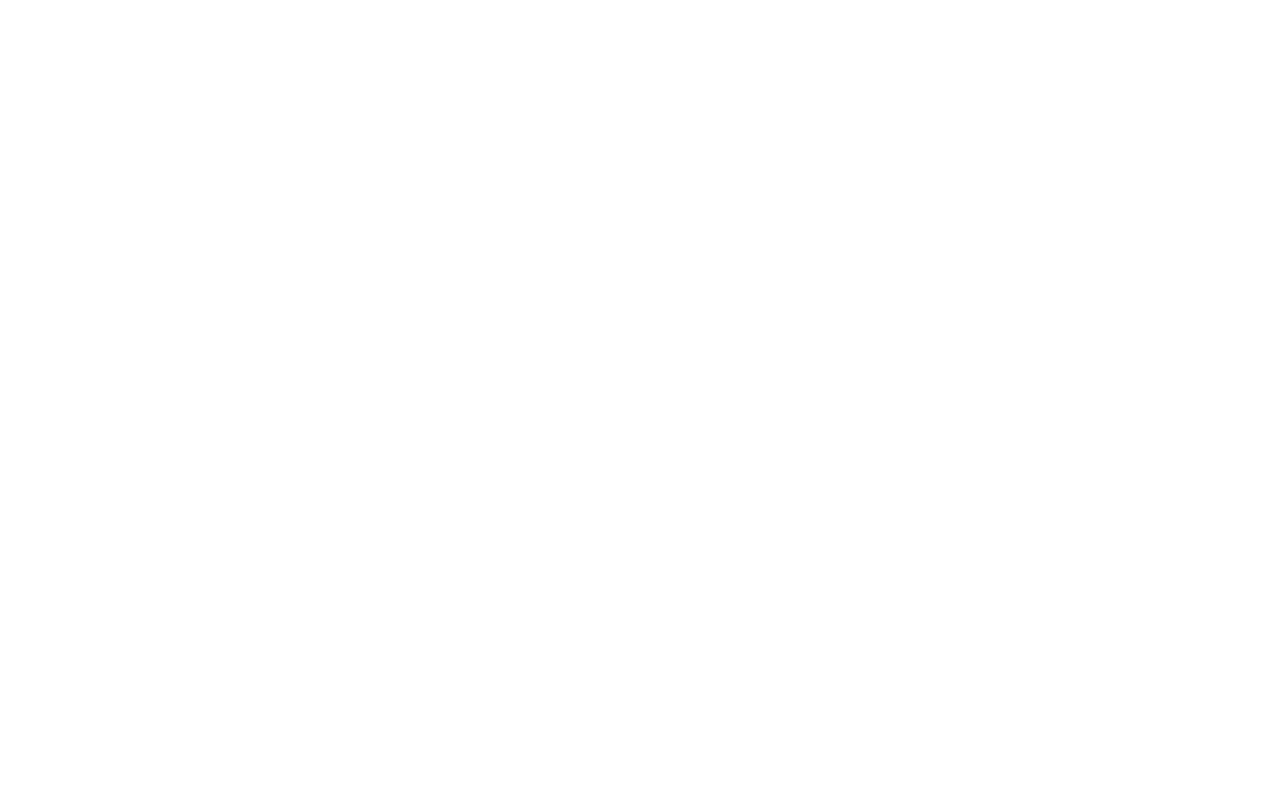
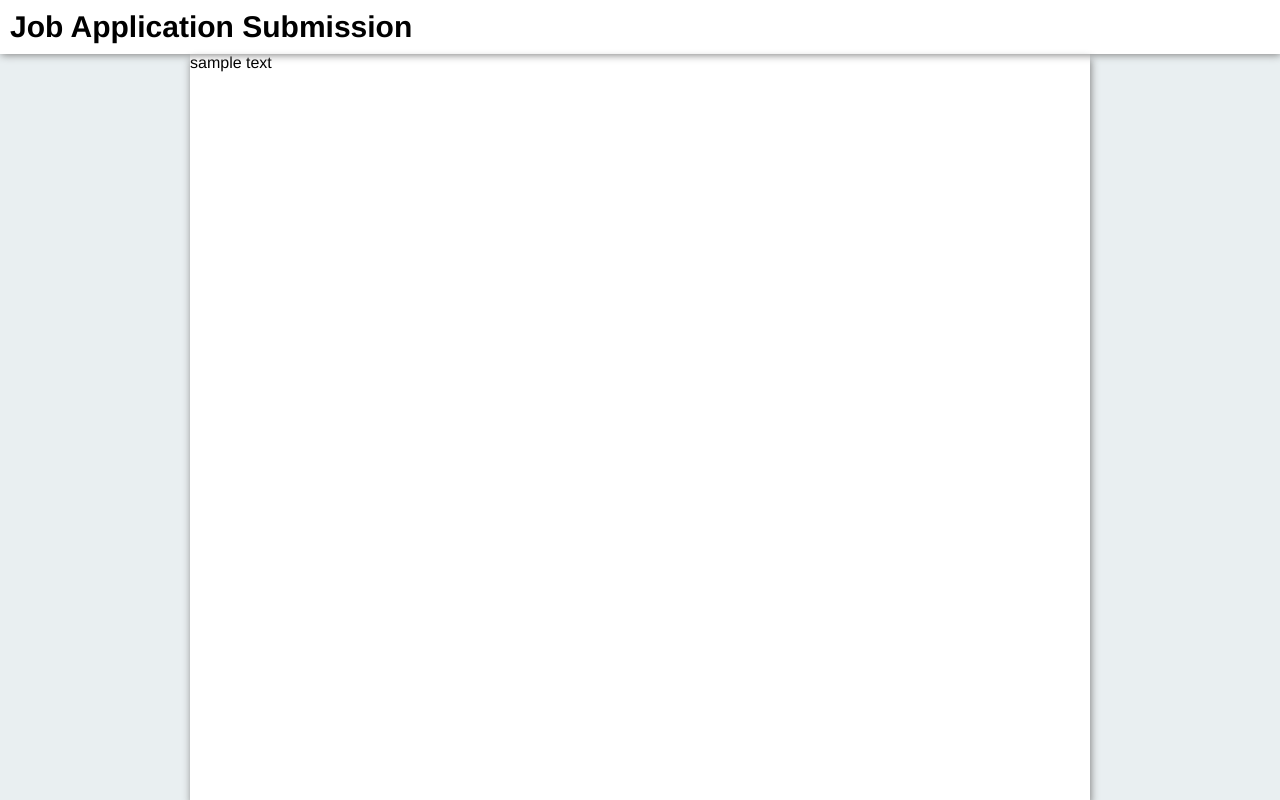
Before and after one commit to xiao-meng1/job-application, a React (Create React App) app: page / in a window 1280 px wide. Built offline with nearby package versions, Linux system fonts and the light colour scheme.

Commit message:
add base layout

```diff
--- a/package.json
+++ b/package.json
@@ -6,6 +6,7 @@
     "@testing-library/jest-dom": "^5.16.4",
     "@testing-library/react": "^13.3.0",
     "@testing-library/user-event": "^13.5.0",
+    "prop-types": "^15.8.1",
     "react": "^18.1.0",
     "react-dom": "^18.1.0",
     "react-scripts": "5.0.1",
--- a/src/App.jsx
+++ b/src/App.jsx
@@ -1,7 +1,16 @@
 import React from 'react';
+import styles from './styles/app.module.css';
+import Header from './components/header';
 
 function App() {
-  return <div className="App"></div>;
+  return (
+    <div className={styles.app}>
+      <Header textContent="Job Application Submission" />
+      <main className={styles.main}>
+        <section className={styles.section}>sample text</section>
+      </main>
+    </div>
+  );
 }
 
 export default App;
--- /dev/null
+++ b/src/components/header.jsx
@@ -0,0 +1,24 @@
+import React, { Component } from 'react';
+import PropTypes from 'prop-types';
+import styles from '../styles/header.module.css';
+
+class Header extends Component {
+  render() {
+    const { textContent } = this.props;
+    return (
+      <header className={styles.header}>
+        <h1 className={styles.text}>{textContent}</h1>
+      </header>
+    );
+  }
+}
+
+Header.defaultProps = {
+  textContent: 'Header Text',
+};
+
+Header.propTypes = {
+  textContent: PropTypes.string,
+};
+
+export default Header;
--- /dev/null
+++ b/src/styles/app.module.css
@@ -0,0 +1,26 @@
+html, body, body>div, .app {
+  margin: 0;
+  height: 100%
+}
+
+html {
+  font-family: Helvetica, sans-serif;
+}
+
+.app {
+  display: grid;
+  grid-template-rows: auto 1fr;
+}
+
+.main {
+  display: flex;
+  justify-content: center;
+  align-items: stretch;
+  background-color:rgb(233, 239, 241);
+}
+
+.section {
+  width: 900px;
+  background-color: white;
+  box-shadow: grey 1px 5px 8px;
+}
--- /dev/null
+++ b/src/styles/header.module.css
@@ -0,0 +1,10 @@
+.header {
+  position: sticky;
+  padding: 10px;
+  box-shadow: grey 1px 1px 8px;
+}
+
+.text {
+  margin: 0;
+  font-size: 30px;
+}
```
Also changed, not shown: public/index.html (+0 -23 lines), .eslintrc.json, 1 other file (tests, documents, lock files or other folders).
